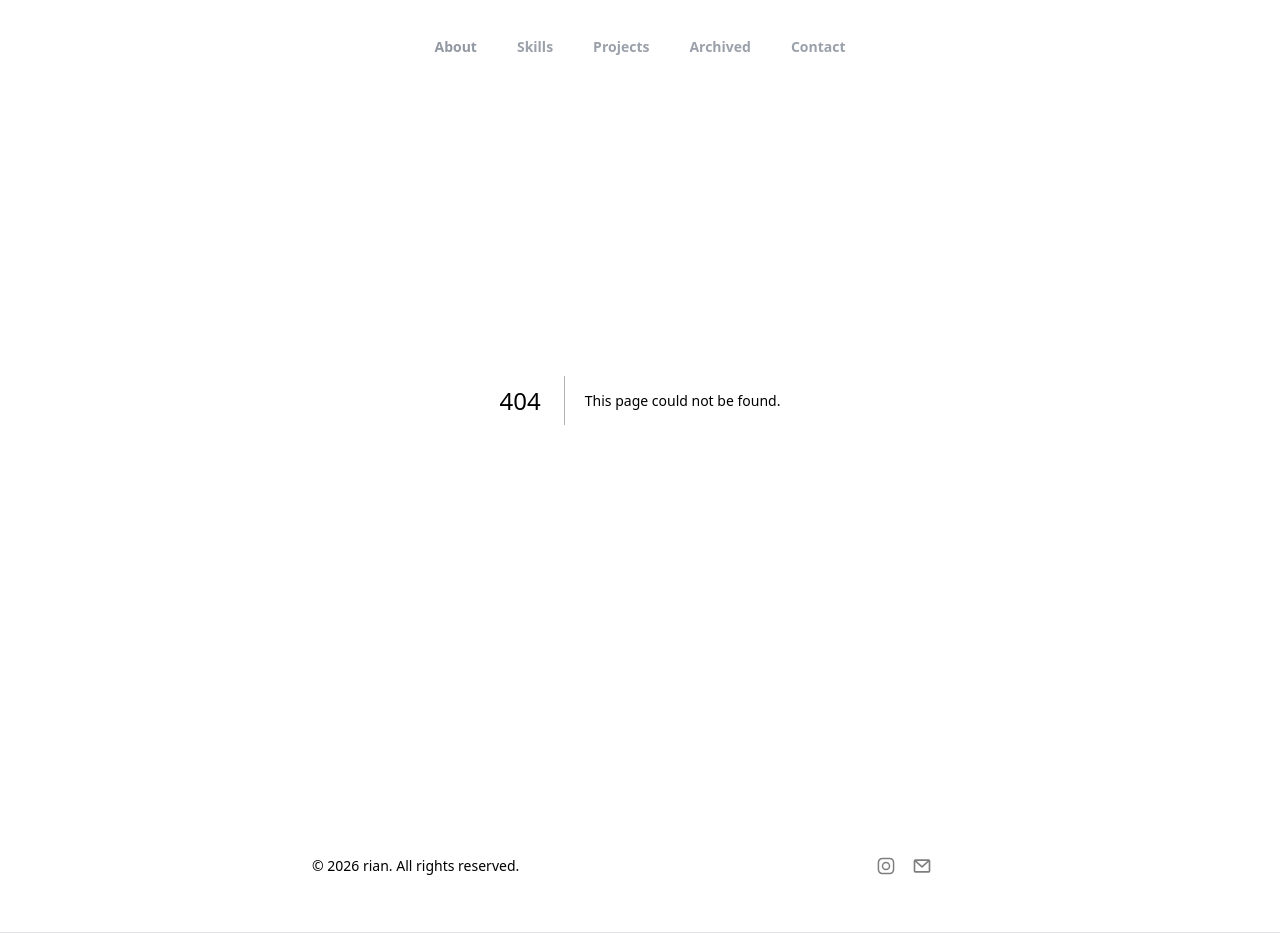
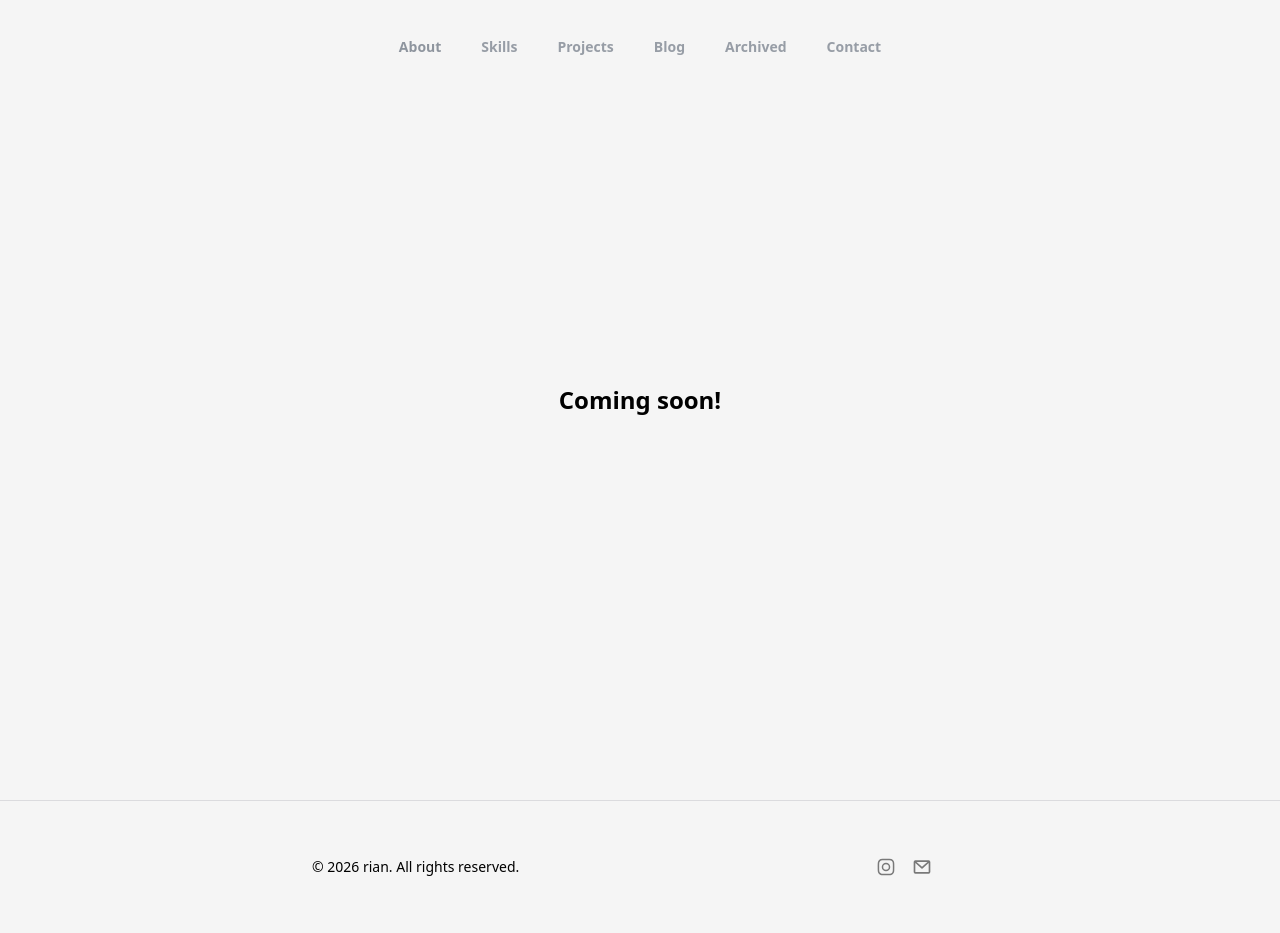
Before and after one commit to ryaand/portfolio, a Next.js app: page /blog in a window 1280 px wide. Before the commit this address had no page. Built offline with nearby package versions, Linux system fonts and the light colour scheme.

Commit message:
style(Footer): change border style from bottom to top for improved layout style(Navbar): update links to include leading slashes and add Blog section style(ContactSection): remove bottom border for cleaner design feat(Blog): add new Blog page with placeholder content

```diff
--- a/src/Components/footer.jsx
+++ b/src/Components/footer.jsx
@@ -1,6 +1,6 @@
 const Footer = () => {
     return (
-        <section className="w-screen flex justify-center items-center border-b border-zinc-400/30">
+        <section className="w-screen flex justify-center items-center border-t border-zinc-400/30">
             <div className="flex flex-col md:flex-row justify-between items-center w-full p-14 gap-5 max-w-3xl text-sm">
                 <div className="font-light">
                     © 2026 rian. All rights reserved.
--- a/src/Components/navbar.jsx
+++ b/src/Components/navbar.jsx
@@ -32,11 +32,12 @@ const Navbar = () => {
                 <div className={navbarClass}>
                     <div className="md:hidden font-extrabold">rianArchive</div>
                     <ul className="gap-10 justify-center font-semibold hidden md:flex">
-                        <li className="opacity-60 hover:opacity-100 transition-opacity duration-300"><a href="#about">About</a></li>
-                        <li className="opacity-55 hover:opacity-100 transition-opacity duration-300"><a href="#skills">Skills</a></li>
-                        <li className="opacity-55 hover:opacity-100 transition-opacity duration-300"><a href="#projects">Projects</a></li>
-                        <li className="opacity-55 hover:opacity-100 transition-opacity duration-300"><a href="#archived">Archived</a></li>
-                        <li className="opacity-55 hover:opacity-100 transition-opacity duration-300"><a href="#contact">Contact</a></li>
+                        <li className="opacity-60 hover:opacity-100 transition-opacity duration-300"><a href="/#about">About</a></li>
+                        <li className="opacity-55 hover:opacity-100 transition-opacity duration-300"><a href="/#skills">Skills</a></li>
+                        <li className="opacity-55 hover:opacity-100 transition-opacity duration-300"><a href="/#projects">Projects</a></li>
+                        <li className="opacity-55 hover:opacity-100 transition-opacity duration-300"><a href="/blog">Blog</a></li>
+                        <li className="opacity-55 hover:opacity-100 transition-opacity duration-300"><a href="/#archived">Archived</a></li>
+                        <li className="opacity-55 hover:opacity-100 transition-opacity duration-300"><a href="/#contact">Contact</a></li>
                     </ul>
                     <button onClick={() => setToggleNavbar(toggleNavbar ? false : true)} className="md:hidden cursor-pointer rounded-md p-1">
                         <svg className={toggleNavbar ? "hidden" : "block"} xmlns="http://www.w3.org/2000/svg" width="20" height="20" viewBox="0 0 30 30">
@@ -57,19 +58,22 @@ const Navbar = () => {
                 className={toggleNavbar ? "md:hidden" : "hidden"}>
                 <div className="flex bg-zinc-400/10 backdrop-blur-sm border-zinc-400 border shadow-md m-6 rounded-2xl">
                     <ul className="flex flex-col w-full gap-1 py-4 px-4 justify-center text-sm font-semibold">
-                        <a href="#about">
+                        <a href="/#about">
                             <li className="opacity-55 hover:opacity-100 transition-all duration-150 hover:bg-zinc-300/25 py-2 px-6 rounded-lg">About</li>
                         </a>
-                        <a href="#skills">
+                        <a href="/#skills">
                             <li className="opacity-55 hover:opacity-100 transition-all duration-150 hover:bg-zinc-300/25 py-2 px-6 rounded-lg">Skills</li>
                         </a>
-                        <a href="#projects">
+                        <a href="/#projects">
                             <li className="opacity-55 hover:opacity-100 transition-all duration-150 hover:bg-zinc-300/25 py-2 px-6 rounded-lg">Projects</li>
                         </a>
-                        <a href="#archived">
+                        <a href="/blog">
+                            <li className="opacity-55 hover:opacity-100 transition-all duration-150 hover:bg-zinc-300/25 py-2 px-6 rounded-lg">Blog</li>
+                        </a>
+                        <a href="/#archived">
                             <li className="opacity-55 hover:opacity-100 transition-all duration-150 hover:bg-zinc-300/25 py-2 px-6 rounded-lg">Archived</li>
                         </a>
-                        <a href="#contact">
+                        <a href="/#contact">
                             <li className="opacity-55 hover:opacity-100 transition-all duration-150 hover:bg-zinc-300/25 py-2 px-6 rounded-lg">Contact</li>
                         </a>
                     </ul>
--- /dev/null
+++ b/src/app/blog/page.jsx
@@ -0,0 +1,9 @@
+const Blog = () => {
+  return (
+    <main className="h-screen flex justify-center items-center text-2xl font-bold">
+      Coming soon!
+    </main>
+  );
+};
+
+export default Blog;
--- a/src/views/home/contactSection.jsx
+++ b/src/views/home/contactSection.jsx
@@ -33,7 +33,7 @@ const ContactSection = () => {
     console.log(result)
 
     return (
-        <section id="contact" className="w-screen flex justify-center items-center border-b border-zinc-400/30">
+        <section id="contact" className="w-screen flex justify-center items-center">
             <div className="flex flex-col justify-center h-full w-full p-14 gap-10 max-w-3xl">
                 <div className="font-extralight tracking-[0.5em]">
                     CONTACT
```
